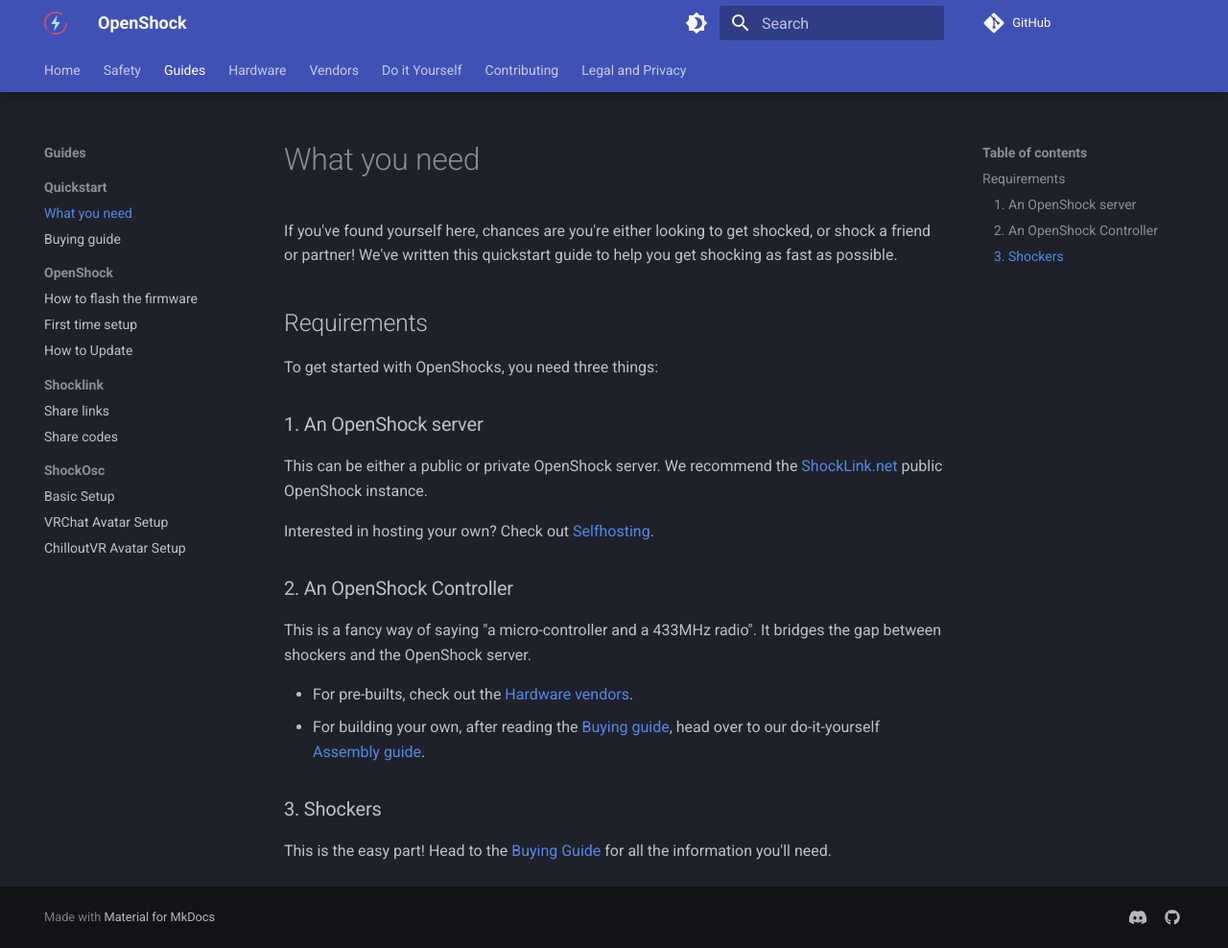
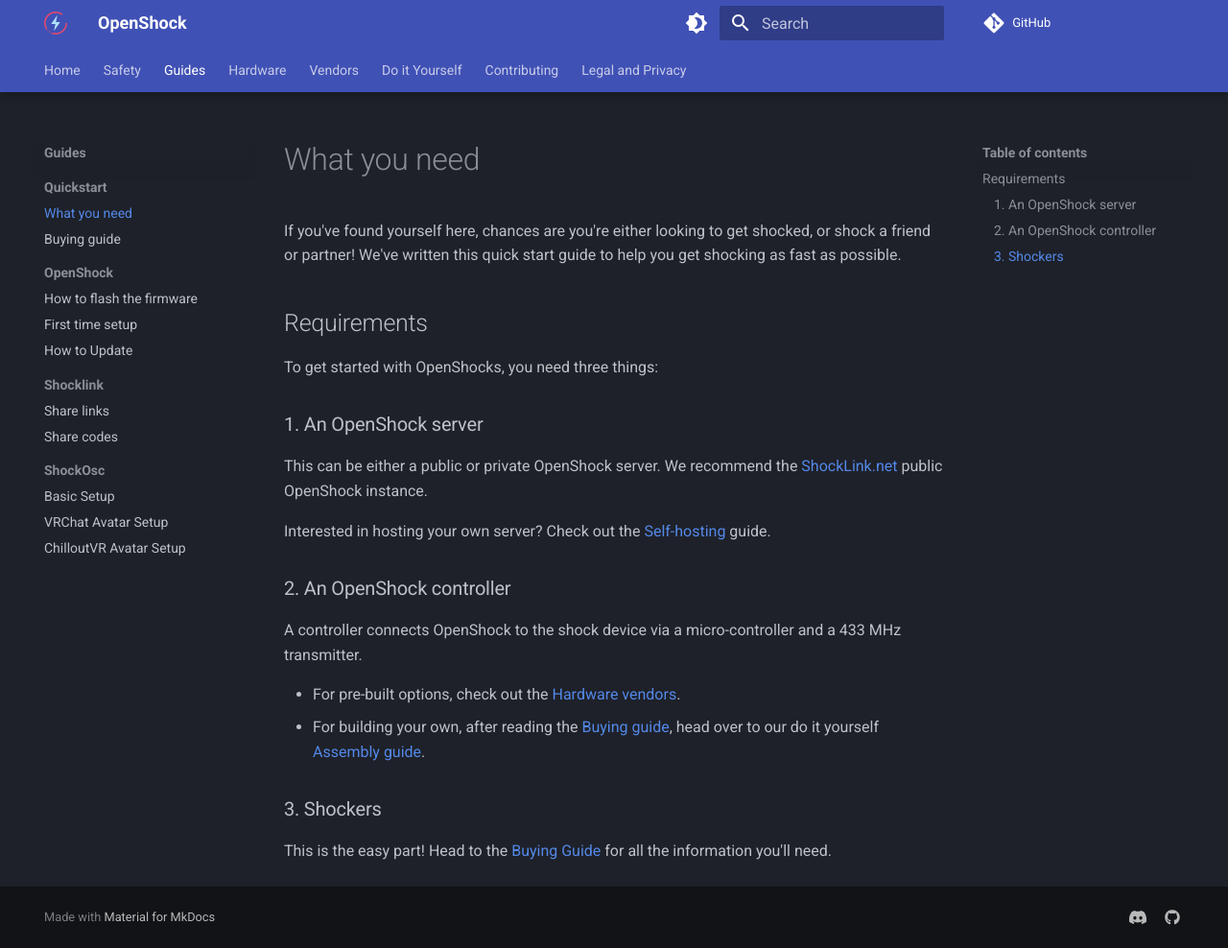
Before and after one commit to OpenShock/Wiki, an MkDocs documentation site: the page built from docs/quickstart/what-you-need.md, in a window 1280 px wide and 988 px high. Shown: the whole window at 96% size. Built offline with MkDocs 1.6.1 and Material for MkDocs 9.7.7, drawn with Linux system fonts in a browser that asks for light colours; comment, search, counter and statistics services are not loaded.

Commit message:
Fix links

```diff
--- a/docs/quickstart/what-you-need.md
+++ b/docs/quickstart/what-you-need.md
@@ -1,7 +1,7 @@
 
 # What you need
 
-If you've found yourself here, chances are you're either looking to get shocked, or shock a friend or partner! We've written this quickstart guide to help you get shocking as fast as possible.
+If you've found yourself here, chances are you're either looking to get shocked, or shock a friend or partner! We've written this quick start guide to help you get shocking as fast as possible.
 
 ## Requirements
 
@@ -11,14 +11,14 @@
 
 This can be either a public or private OpenShock server. We recommend the [ShockLink.net](https://shocklink.net) public OpenShock instance.
 
-Interested in hosting your own? Check out [Selfhosting](../diy/selfhosting.md).
+Interested in hosting your own server? Check out the [Self-hosting](../diy/selfhosting.md) guide.
 
-### 2. An OpenShock Controller
+### 2. An OpenShock controller
 
-This is a fancy way of saying "a micro-controller and a 433MHz radio". It bridges the gap between shockers and the OpenShock server.
+A controller connects OpenShock to the shock device via a micro-controller and a 433 MHz transmitter.
 
-- For pre-builts, check out the [Hardware vendors](../vendors/hardware/index.md).
-- For building your own, after reading the [Buying guide](../quickstart/buying-guide.md), head over to our do-it-yourself [Assembly guide](../diy/assembling.md).
+- For pre-built options, check out the [Hardware vendors](../vendors/hardware/index.md).
+- For building your own, after reading the [Buying guide](../quickstart/buying-guide.md), head over to our do it yourself [Assembly guide](../diy/assembling.md).
 
 ### 3. Shockers
 
```
Also changed, not shown: docs/diy/assembling.md (+3 -3 lines), docs/hardware/boards/index.md (+2 -2 lines), docs/quickstart/buying-guide.md (+6 -12 lines).
